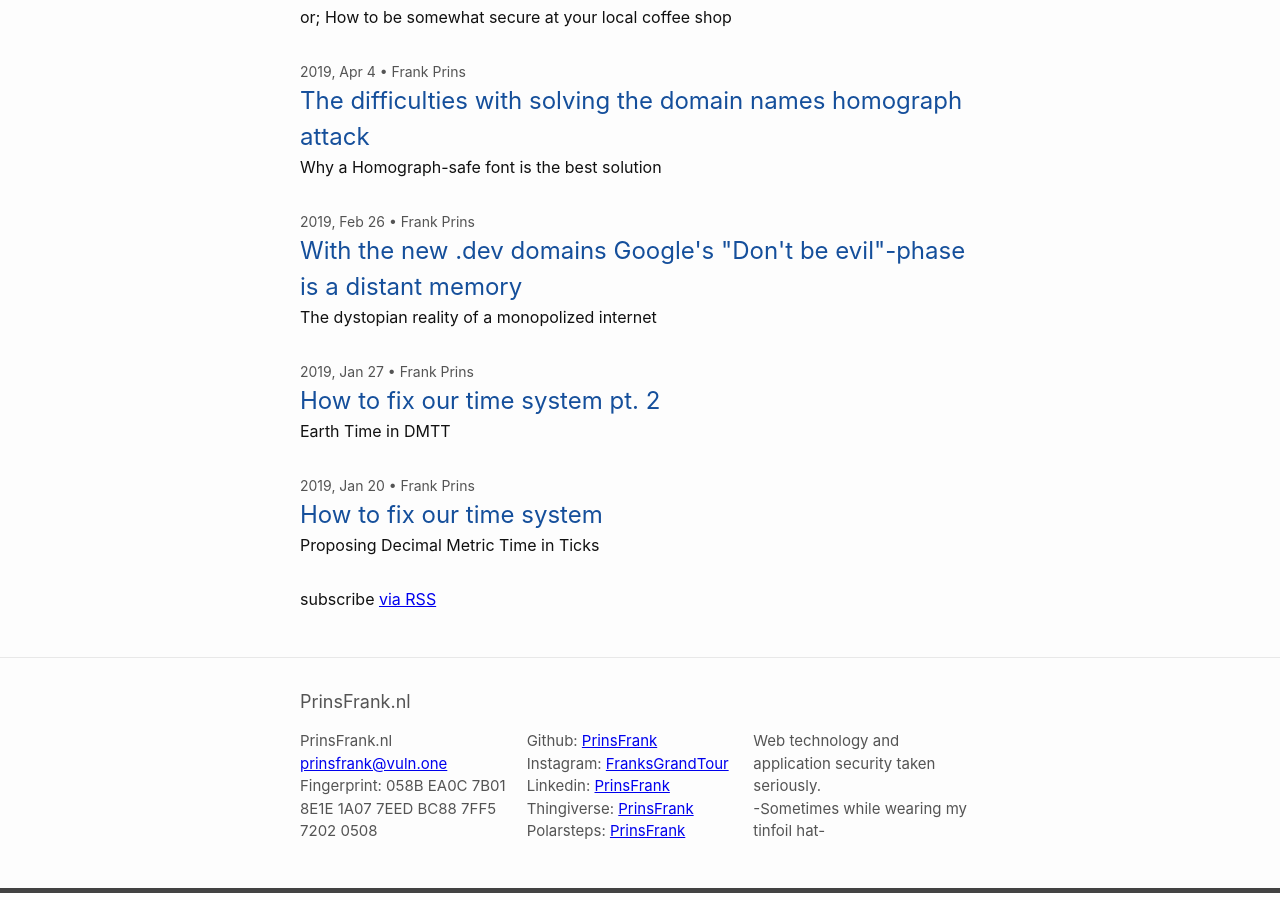
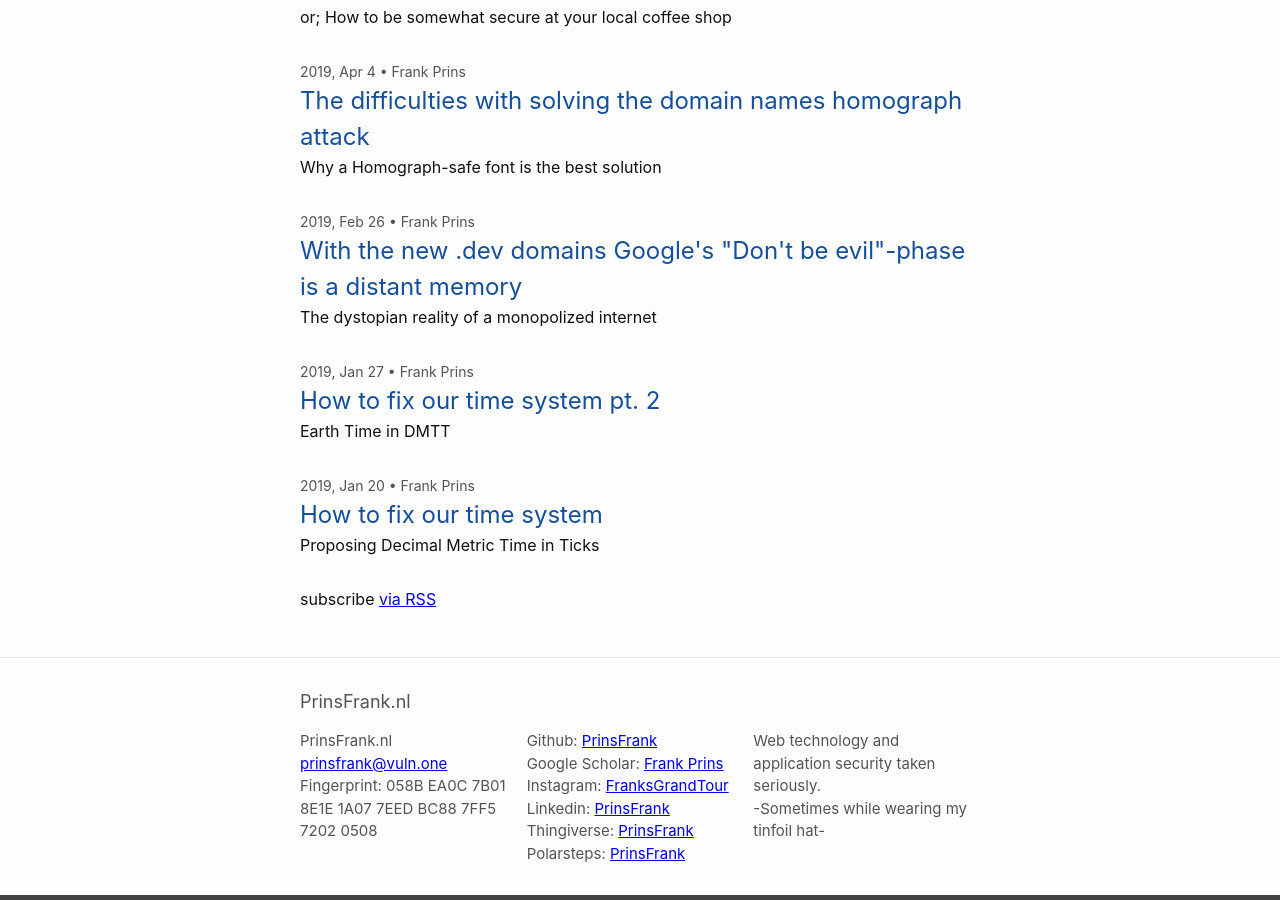
Before and after one commit to PrinsFrank/PrinsFrank.nl, a Jekyll site: the page built from index.md, in a window 1280 px wide and 900 px high, scrolled down 1009 px. Built offline with Jekyll 4.4.1, drawn with Linux system fonts in a browser that asks for light colours.

Commit message:
Added Google Scholar profile info

```diff
--- a/_config.yml
+++ b/_config.yml
@@ -12,6 +12,8 @@ github_username: PrinsFrank
 instagram_username: FranksGrandTour
 thingiverse_username: PrinsFrank
 polarsteps_username: PrinsFrank
+google_scholar_username: oOZQKykAAAAJ
+google_scholar_visible_name: Frank Prins
 
 plant_uml_render_proxy: "http://www.plantuml.com/plantuml/proxy?src="
 git_url: "https://raw.githubusercontent.com/PrinsFrank/PrinsFrank.nl/master/"
--- a/_includes/social.html
+++ b/_includes/social.html
@@ -5,6 +5,15 @@
         <a itemprop="sameAs" target="_blank" rel="noopener" {{ -}}
            href="https://github.com/{{ site.github_username| cgi_escape | escape }}">{{ -}}
             {{ site.github_username| escape -}}
+        </a>{{ -}}
+    </li>
+    {%- endif -%}
+    {%- if site.google_scholar_username -%}
+    <li>{{ -}}
+        Google Scholar: {{ -}}
+        <a itemprop="sameAs" target="_blank" rel="noopener" {{ -}}
+           href="https://scholar.google.com/citations?user={{ site.google_scholar_username| cgi_escape | escape }}">{{ -}}
+            {{ site.google_scholar_visible_name| escape -}}
         </a>{{ -}}
     </li>
     {%- endif -%}
```
